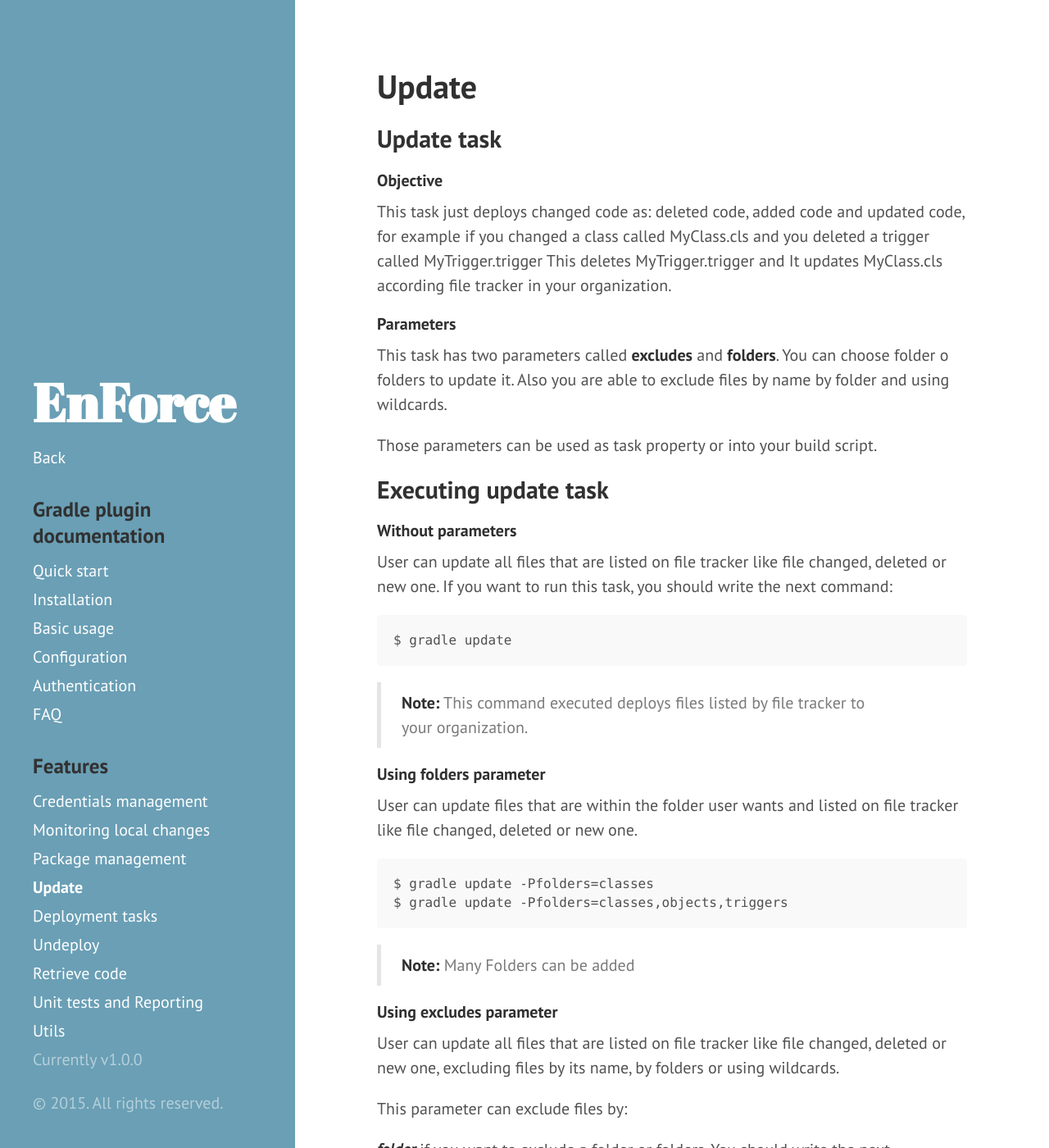
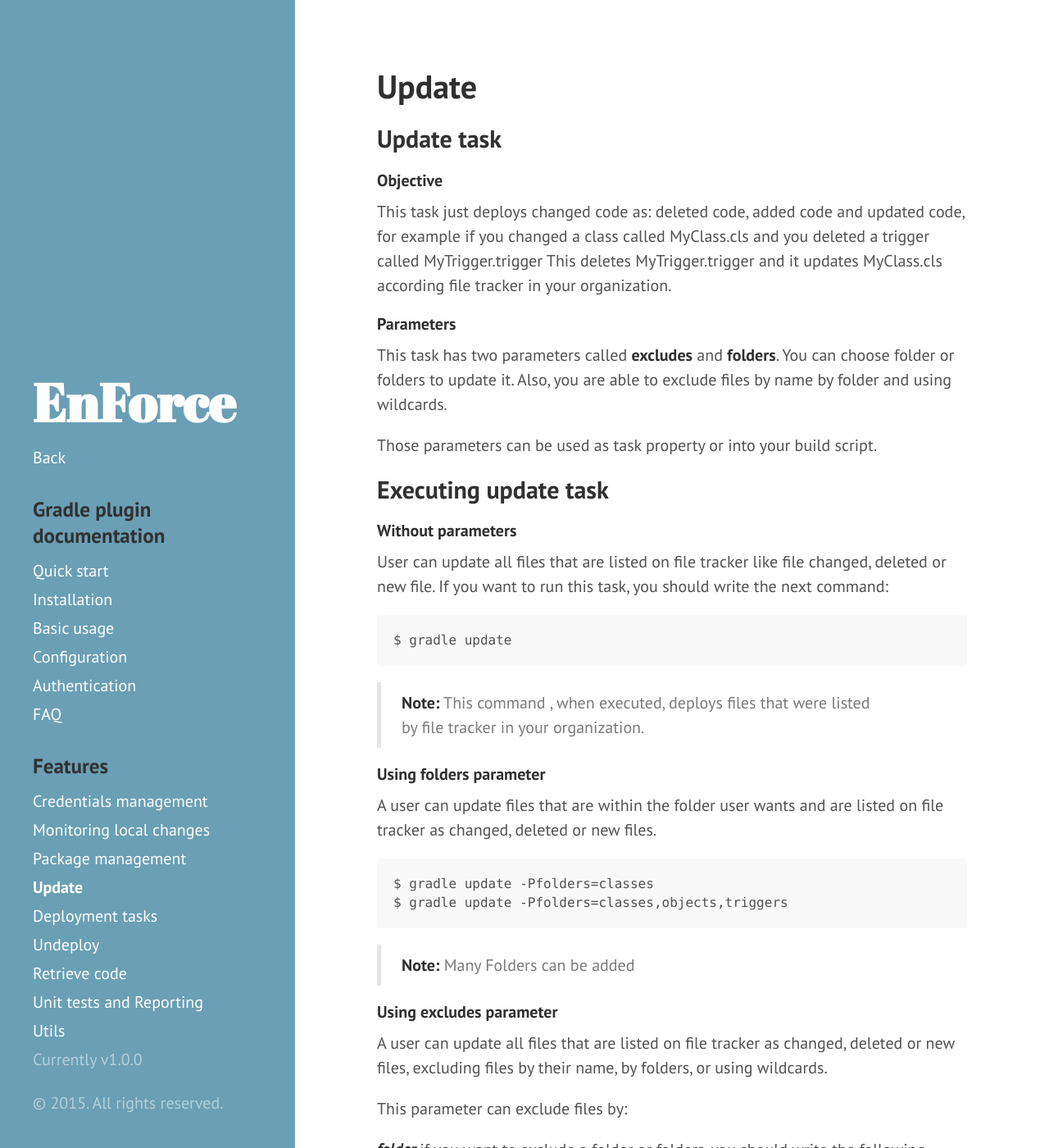
Before and after one commit to fundacionjala/enforce-gradle-plugin, a Jekyll site: the page built from _docs/update.md, in a window 1280 px wide and 1400 px high. Shown: the whole window at 82% size. Built offline with Jekyll 4.4.1, drawn with Linux system fonts in a browser that asks for light colours; some of the changed text lies outside the part shown.

```diff
--- a/_docs/update.md
+++ b/_docs/update.md
@@ -6,10 +6,10 @@ permalink: /docs/update/
 ## Update task
 
 #### **Objective**
-This task just deploys changed code as: deleted code, added code and updated code, for example if you changed a class called MyClass.cls and you deleted a trigger called MyTrigger.trigger This deletes MyTrigger.trigger and It updates MyClass.cls according file tracker in your organization.
+This task just deploys changed code as: deleted code, added code and updated code, for example if you changed a class called MyClass.cls and you deleted a trigger called MyTrigger.trigger This deletes MyTrigger.trigger and it updates MyClass.cls according file tracker in your organization.
 
 #### **Parameters**
-This task has two parameters called **excludes** and **folders**. You can choose folder o folders to update it. Also you are able to exclude files by name by folder and using wildcards.
+This task has two parameters called **excludes** and **folders**. You can choose folder or folders to update it. Also, you are able to exclude files by name by folder and using wildcards.
 
 Those parameters can be used as task property or into your build script.
 
@@ -17,15 +17,15 @@ Those parameters can be used as task property or into your build script.
 
 #### **Without parameters**
 
-User can update all files that are listed on file tracker like file changed, deleted or new one. If you want to run this task, you should write the next command:
+User can update all files that are listed on file tracker like file changed, deleted or new file. If you want to run this task, you should write the next command:
 
 	$ gradle update
 
-> **Note:** This command executed deploys files listed by file tracker to your organization.
+> **Note:** This command , when executed, deploys files that were listed by file tracker in your organization.
 
 #### **Using folders parameter**
 
-User can update files that are within the folder user wants and listed on file tracker like file changed, deleted or new one.
+A user can update files that are within the folder user wants and are listed on file tracker as changed, deleted or new files.
 
 	$ gradle update -Pfolders=classes
 	$ gradle update -Pfolders=classes,objects,triggers
@@ -34,20 +34,20 @@ User can update files that are within the folder user wants and listed on file t
 
 #### **Using excludes parameter**
 
-User can update all files that are listed on file tracker like file changed, deleted or new one, excluding files by its name, by folders or using wildcards.
+A user can update all files that are listed on file tracker as changed, deleted or new files, excluding files by their name, by folders, or using wildcards.
 
 This parameter can exclude files by:
 
- ***folder*** if you want to exclude a folder or folders, You should write the next parameter:
+ ***folder*** if you want to exclude a folder or folders, you should write the following parameter:
 
         $ gradle update -Pexcludes=classes
         $ gradle update -Pexcludes=classes,objects.
 
- ***file*** if you want to exclude a file or files, You should write the next parameter:
+ ***file*** if you want to exclude a file or files, You should write the following parameter:
 
         $ gradle update -Pexcludes=classes/Class1.cls
 
- ***wildcard*** if you want to exclude using wildcard, You should write the next parameter:
+ ***wildcard*** if you want to exclude using wildcard, you should write the following parameter:
 
         $ gradle update  -Pexcludes=classes/**
         $ gradle update  -Pexcludes=objects/*.object
@@ -96,9 +96,9 @@ output:
 
 Scenario:
 
-In this case Class1.cls was changed and Class2.cls was deleted, Trigger1.trigger was added and Object1__c.object was changed. and I just want to deploy classes and triggers updated and not the others files changed.
+In this case Class1.cls was changed and Class2.cls was deleted, Trigger1.trigger was added and Object1__c.object was changed. I just want to deploy the classes   and triggers that were updated and not the other files that were changed.
 
-To cover this scenario you should write the next command:
+To cover this scenario, you should write the following command:
 
 
 	$ gradle update -Pfolders=classes,triggers
@@ -131,9 +131,9 @@ output:
 
 Scenario:
 
-In this case Class1.cls was added, Class2.cls and Class3.cls was deleted and Class4.cls was changed and I want to deploy all classes updated less Class4.cls
+In this case Class1.cls was added, Class2.cls and Class3.cls was deleted and Class4.cls was changed. I want to deploy all classes that were updated but Class4.cls
 
-To cover this scenario you should use the next command:
+To cover this scenario,  you should use the following command:
 
 	$ gradle update -Pexcludes=**/Class4.cls
 
```
Also changed, not shown: other parts of _docs/update.md (+1 -1 lines), _docs/usage.md (+1 -1 lines), _docs/utils.md (+1 -1 lines).
